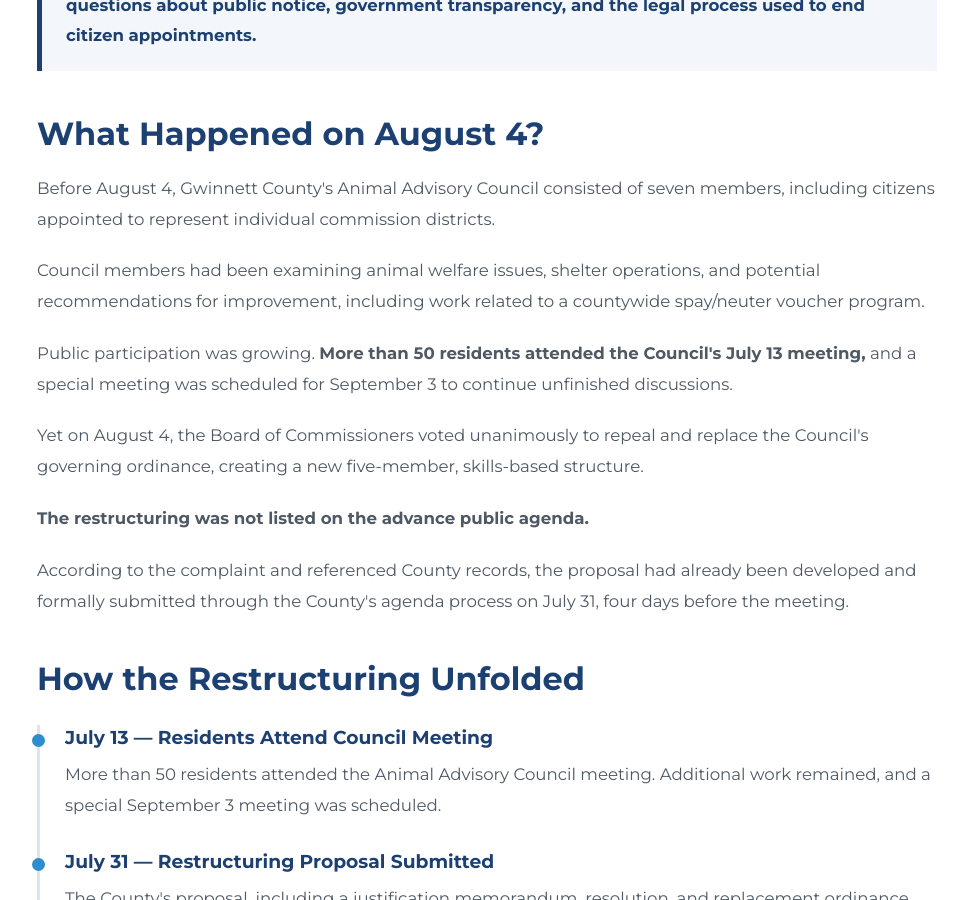
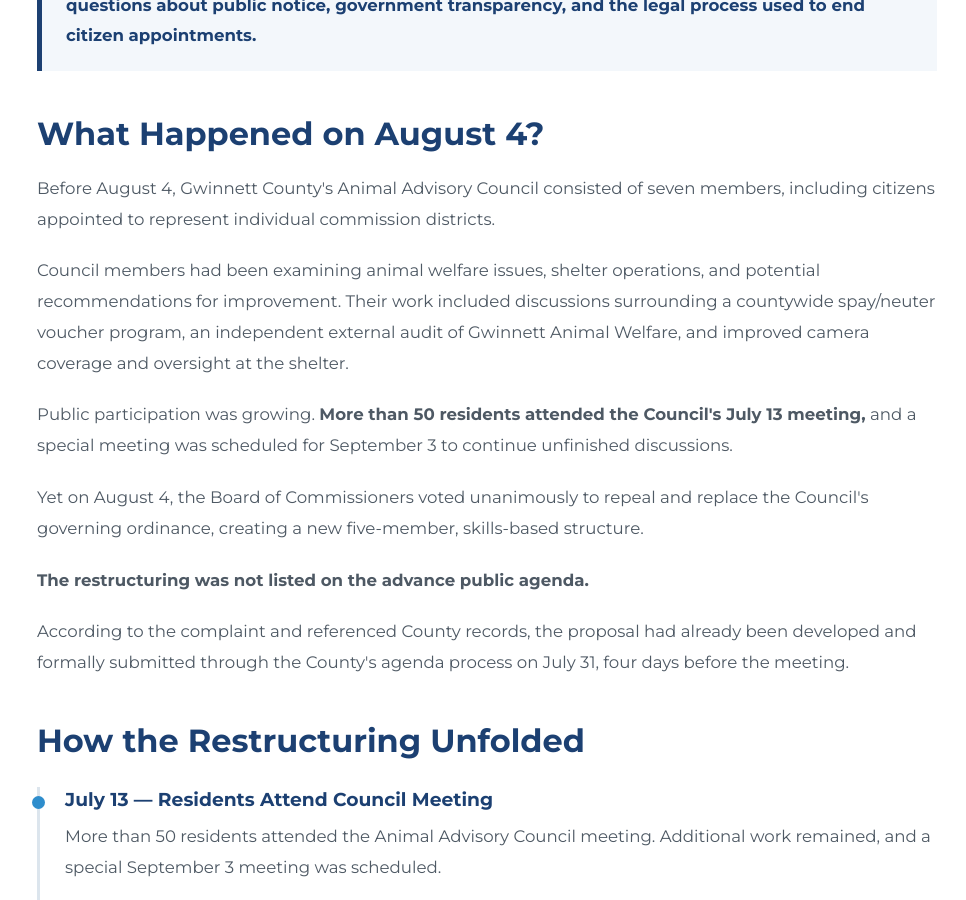
Before and after one commit to whitleybacon/gwinnett-animal-advocacy-alliance, a Jekyll site: the page built from blog/gwinnett-animal-advisory-council-lawsuit-2026.html, in a window 1280 px wide and 900 px high, scrolled down 904 px. Shown: the whole window, without its empty margins (153-1119 px from the left). Built offline with Jekyll 4.4.1, drawn with Linux system fonts in a browser that asks for light colours.

Commit message:
Update gwinnett-animal-advisory-council-lawsuit-2026.html

```diff
--- a/blog/gwinnett-animal-advisory-council-lawsuit-2026.html
+++ b/blog/gwinnett-animal-advisory-council-lawsuit-2026.html
@@ -275,9 +275,12 @@
     <p>
         Council members had been examining animal welfare
         issues, shelter operations, and potential
-        recommendations for improvement, including
-        work related to a countywide spay/neuter
-        voucher program.
+        recommendations for improvement. Their work
+        included discussions surrounding a countywide
+        spay/neuter voucher program, an independent
+        external audit of Gwinnett Animal Welfare,
+        and improved camera coverage and oversight
+        at the shelter.
     </p>
 
     <p>
```
